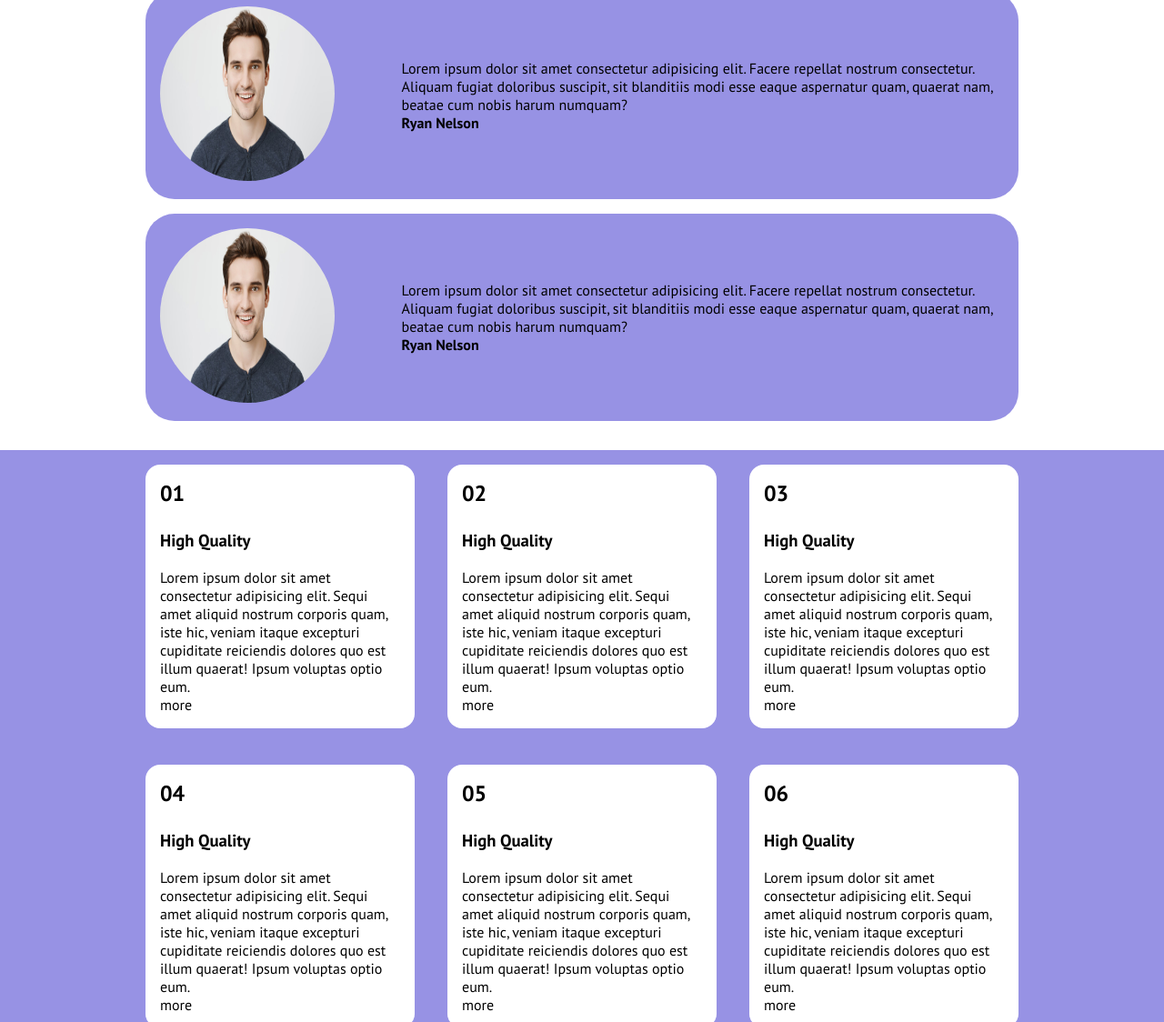
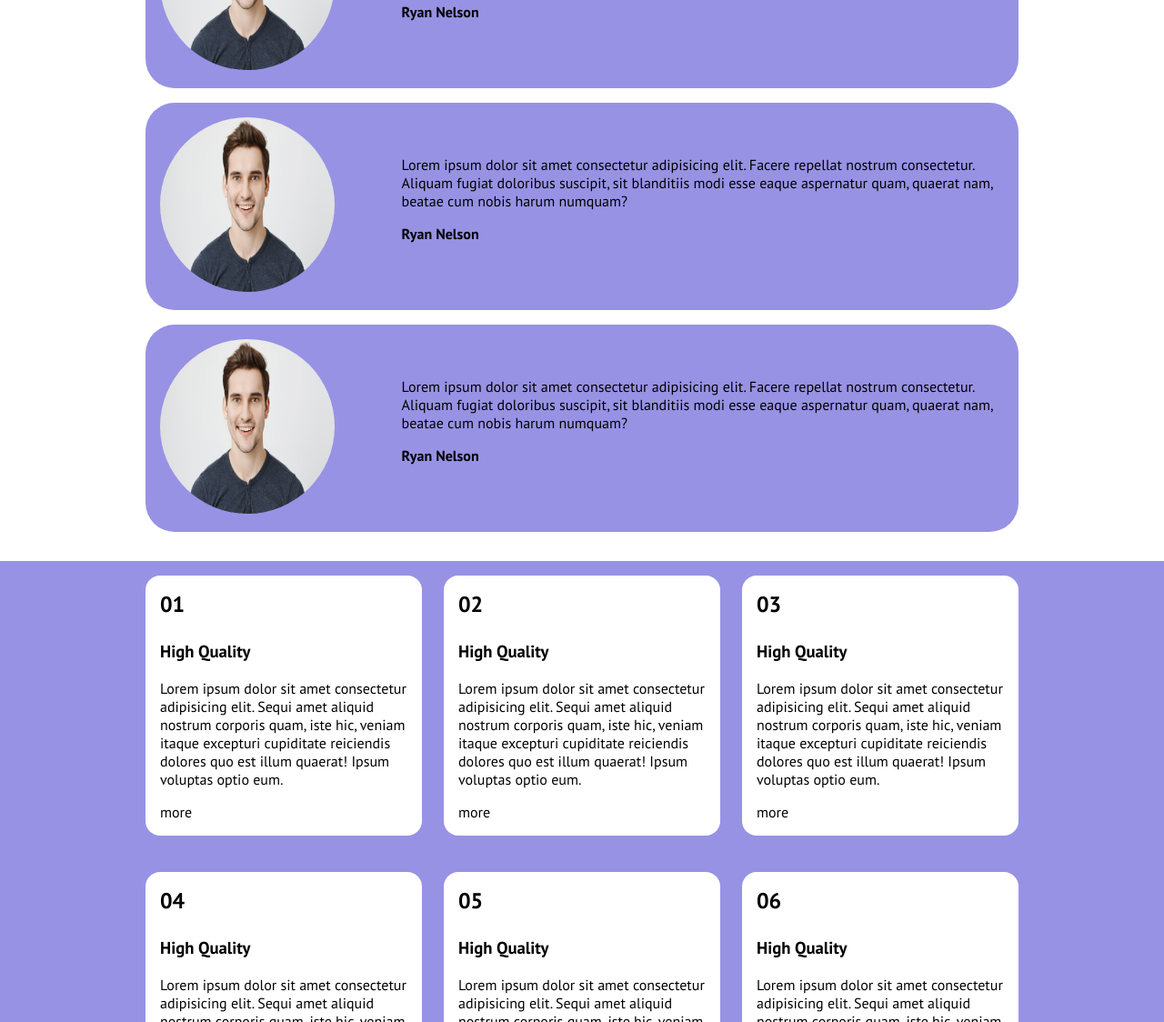
Before and after one commit to Marcosshyguy/htmlcss-responsive-layout, a plain HTML site: page index.html in a window 1280 px wide. Shown: the part 1676-2800 px from the top of the page at 91% size. Drawn offline with Linux system fonts and the light colour scheme.

Commit message:
changed calculation of gap in #benefits and removed space between in the desktop and tablet breakpoint

```diff
--- a/css/media-querys.css
+++ b/css/media-querys.css
@@ -34,12 +34,12 @@
 
     /* benefits-section */
     #benefits .row{
-        justify-content: space-between;
+        /* justify-content: space-between; */
         gap: 1.5em;
     }
 
     #benefits .col{
-        width: calc(100% / 2 - 1.5em);
+        width: calc(100% / 2 - 1.5em / 2);
     }
 
     /* about-us section */
@@ -117,7 +117,7 @@
 
     /* benefit-section */
     #benefits .col{
-        width: calc(100% / 3 - 1.5em);
+        width: calc(100% / 3 - 1.5em * 2 / 3);
     }
     /* about-us section */
 
--- a/css/style.css
+++ b/css/style.css
@@ -29,8 +29,8 @@ img{
     width: 100%;
 }
 
-h1,h2,h3,h4,h5,h6{
-    margin-bottom: 1em;
+h1,h2,h3,h4,h5,h6,p,a,i{
+    margin-bottom: var(--default-margin-bottom);
 }
 
 i{
@@ -221,6 +221,11 @@ header{
     text-align: center;
 }
 
+#last-section h2{
+    font-size: 3rem;
+    color: #FDC15F;
+}
+
 /* footer */
 
 footer{
--- a/index.html
+++ b/index.html
@@ -237,7 +237,7 @@
     <!-- end about-us -->
 
     <!-- last-section -->
-        <section id="last-section">
+        <section id="cta-section">
             <div class="main-container">
                 <p>Get Started</p>
                 <h3>Simple, Trasparent Pricing</h3>
@@ -245,8 +245,10 @@
                 <p>We're still in beta and we'll be for a while. As we add more functionality, we'll look into other plans with more controls</p>
                 <a href=""></a>
                 <p>copyright</p>
+
             </div>
         </section>
+
 
     <!-- end last-section -->
 
```
